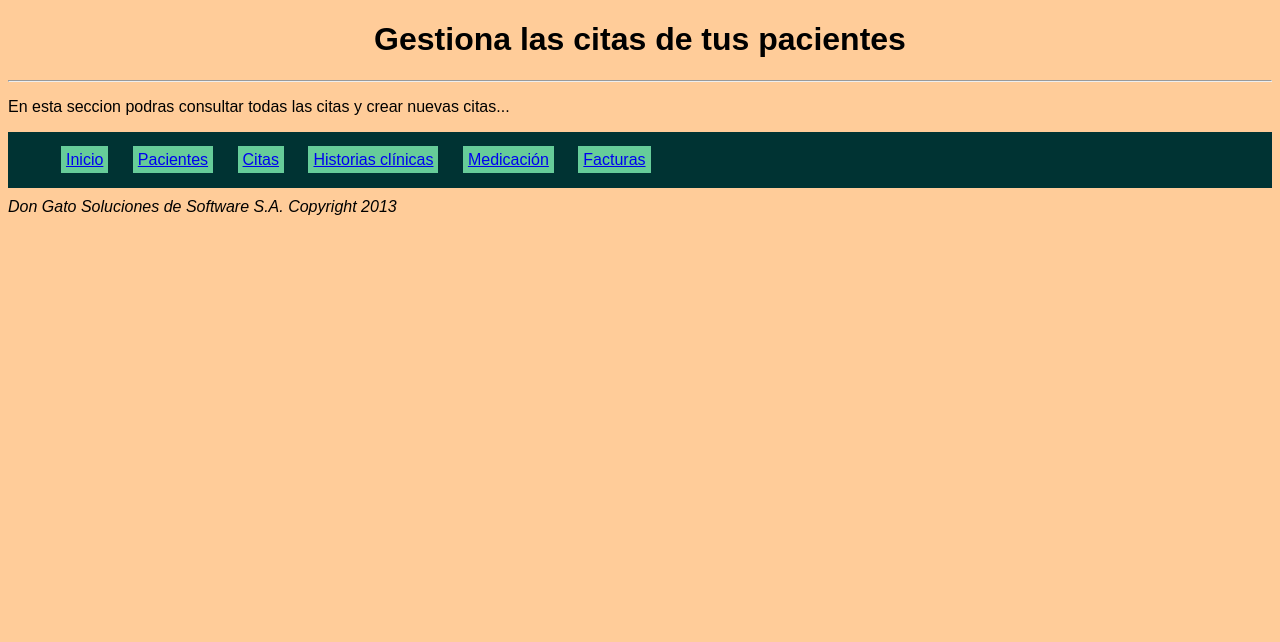
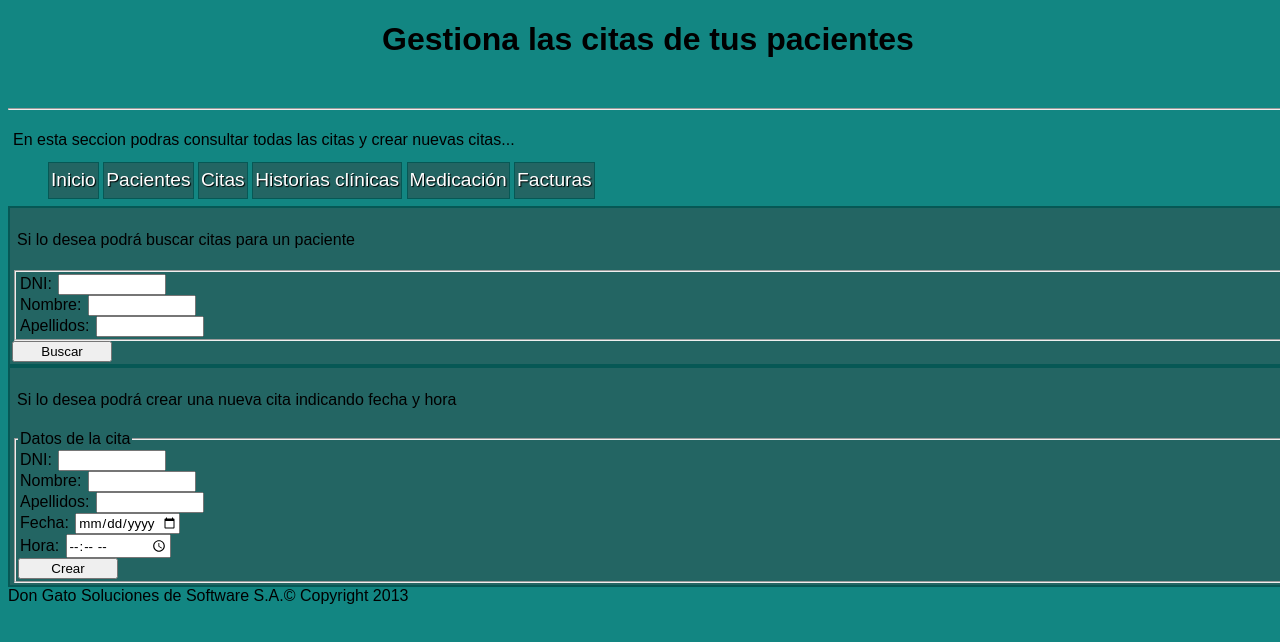
Before and after one commit to carlosmartineztoral/DonGato, a plain HTML site: page secciones/citas.html in a window 1280 px wide. Drawn offline with Linux system fonts and the light colour scheme.

Commit message:
Cambios en los estilos, nuevos formularios, desarrollo en general.

```diff
--- a/estilos/estilos.css
+++ b/estilos/estilos.css
@@ -2,47 +2,67 @@
   font-family: Arial;
 }
 
-body {
-	background-color: #FFCC99;
+body, html {
+	background-color: #128682;
+	width: 100%;
+	height: 90%;
+}
+
+p {
+	padding: 5px 5px 5px 5px;
 }
 
 h1 {
 	text-align: center;
+	width: 100%;
+	height: 10%;
 }
 
-nav {
-	background-color: #003333;
-	padding: 3px 3px 3px 3px;
+nav ul li {
+	width: 16%;
+	display:inline;
+	background-color: #236563;
+	border: 1px solid #065855;
+	padding:9px 0px 9px 0px;
 }
 
-li {
-  	display: inline;
-  	margin: 0 10px;
-	padding: 3px 3px 3px 3px;
-	border: 2px solid #66CC99;
-	background-color: #66CC99;
+nav ul li a {
+	padding:2px 2px 2px 2px;
+	text-align: center;
+	line-height:20px;
+	color:#fff;
+	font-size:1.2em;
+	text-decoration:none;
+	text-shadow:1px 1px 1px #000
+	}
+
+nav ul li a:hover {
+	color:#44C3BE;
+}
+
+nav ul li.active a {
+	color:#44C3BE
 }
 
 .formulario {
-	padding: 10px 10px 10px 10px;
-	border: 2px solid #FFFFFF;
-	background-color: #66CC99;
+	padding: 2px 2px 2px 2px;
+	border: 2px solid #065855;
+	background-color: #236563;
 }
 
-.texto_grande {
-	width: 1000px;
-	height: 150px;
+label {
+	padding: 2px 2px 2px 2px;
 }
 
-.etiqueta {
-	text-align:right;
-	width:200px;
+fieldset {
+	padding: 2px 2px 2px 2px;
 }
 
 input {
 	width: 100px;
 }
 
-footer {
-	padding: 10px 3px 3px 0px;
+.footer {
+	position: relative;
+    float: left;
 }
--- a/secciones/citas.html
+++ b/secciones/citas.html
@@ -19,6 +19,47 @@
 			<li><a href="facturas.html">Facturas</a></li>
 		</ul>
 	</nav>
+	<div class="formulario">
+		<p>Si lo desea podrá buscar citas para un paciente</p>
+		<form action="" method="POST">
+			<fieldset>
+				<label class="etiqueta" for="dni">DNI: </label>
+				<input type="text" name="dni">
+				<br>
+				<label for="nombre">Nombre: </label>
+				<input type="text" name="nombre">
+				<br>
+				<label for="apellidos">Apellidos: </label>
+				<input type="text" name="apellidos">
+				<br>
+			</fieldset>
+			<input type="submit" name="buscar" value="Buscar">
+		</form>
+	</div>
+	<div class="formulario">
+		<p>Si lo desea podrá crear una nueva cita indicando fecha y hora</p>
+		<form action="" method="POST">
+			<fieldset>
+				<legend>Datos de la cita</legend>
+				<label for="dni">DNI: </label>
+				<input type="text" name="dni">
+				<br>
+				<label for="nombre">Nombre: </label>
+				<input type="text" name="nombre">
+				<br>
+				<label for="apellidos">Apellidos: </label>
+				<input type="text" name="apellidos">
+				<br>
+				<label for="fecha_cita">Fecha: </label>
+				<input type="date" name="fecha_cita">
+				<br>
+				<label for="hora_cita">Hora: </label>
+				<input type="time"  name="hora_cita">
+				<br>
+				<input type="submit" name="crear" value="Crear">
+			</fieldset>
+		</form>
+	</div>
 </body>
-<footer><em>Don Gato Soluciones de Software S.A. Copyright 2013</em></footer>
+<footer>Don Gato Soluciones de Software S.A.&copy; Copyright 2013</footer>
 </html>
```
Also changed, not shown: index.html (+1 -1 lines), secciones/historias.html (+19 -8 lines), secciones/medicacion.html (renamed from secciones/pacientes.html, +9 -21 lines), secciones/tratamientos.html (deleted, +0 -40 lines).
